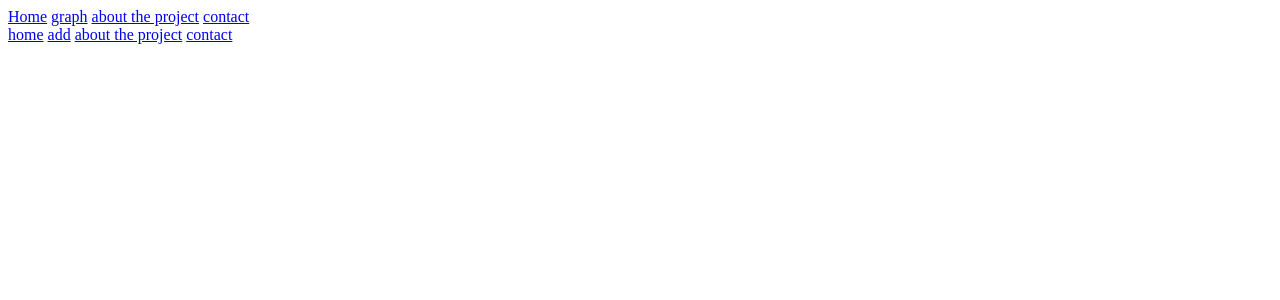
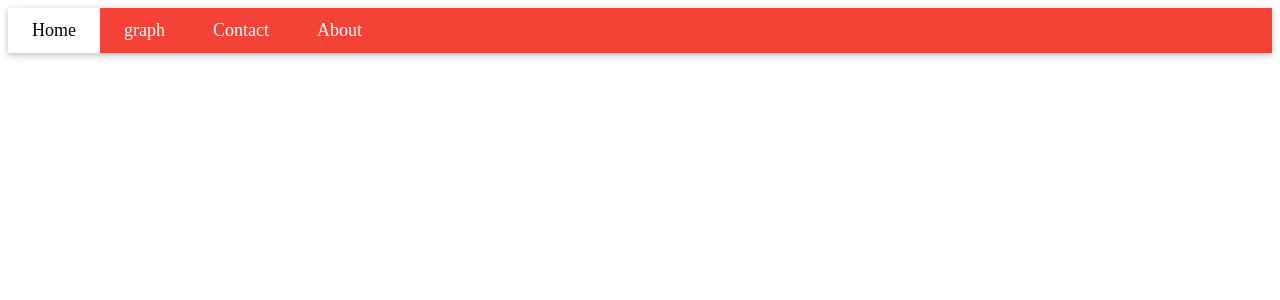
Before and after one commit to LexBosch/Project_Blok_8_Groep_2, a Flask app: template templates/base_pages/nav_bar.html in a window 1280 px wide. Shown: the top 300 px of the page. Run offline with Flask 2, Linux system fonts and the light colour scheme; the template is opened without the code that fills it, so the values that code supplies are empty.

Commit message:
navbar bijgewerkt

```diff
--- a/templates/base_pages/nav_bar.html
+++ b/templates/base_pages/nav_bar.html
@@ -1,23 +1,94 @@
+<head>
+    <meta name="viewport" content="width=device-width, initial-scale=1">
+    <link rel="stylesheet" href="https://cdnjs.cloudflare.com/ajax/libs/font-awesome/4.7.0/css/font-awesome.min.css">
+    <style>
+        .topnav {
+            overflow: hidden;
+            background-color: #f44336 !important;
+            box-shadow: 0 2px 5px 0 rgba(0, 0, 0, 0.16), 0 2px 10px 0 rgba(0, 0, 0, 0.12);
+        }
 
+        .topnav a {
+            float: left;
+            display: block;
+            color: white;
+            text-align: center;
+            padding: 12px 24px;
+            text-decoration: none;
+            font-size: 18px;
+        }
+
+        .topnav a:hover {
+            background-color: white;
+            color: black;
+        }
+
+        .active {
+            background-color: white;
+            color: black !important;
+        }
+
+        .active:hover{
+            background-color: #dadada !important;
+            color: black !important;
+        }
+
+        .topnav .icon {
+            display: none;
+        }
+
+        @media screen and (max-width: 600px) {
+            .topnav a:not(:first-child) {
+                display: none;
+            }
+
+            .topnav a.icon {
+                float: right;
+                display: block;
+            }
+        }
+
+        @media screen and (max-width: 600px) {
+            .topnav.responsive {
+                position: relative;
+            }
+
+            .topnav.responsive .icon {
+                position: absolute;
+                right: 0;
+                top: 0;
+            }
+
+            .topnav.responsive a {
+                float: none;
+                display: block;
+                text-align: left;
+            }
+        }
+    </style>
+</head>
+<body>
 <nav>
-<!-- Navbar -->
-<div class="topSection">
-    <div class="topBar redButton card leftAlign large">
-        <a class="barItem button hideMedium hideLarge right paddingLarge hoverWhite large redButton"
-           href="javascript:void(0);" onclick="myFunction()" title="Toggle Navigation Menu"><i
-                class="fa fa-bars"></i></a>
-        <a href="/" class="barItem button paddingLarge white">Home</a>
-        <a href="graph" class="barItem button hideSmall paddingLarge hoverWhite">graph</a>
-        <a href="#" class="barItem button hideSmall paddingLarge hoverWhite">about the project</a>
-        <a href="#" class="barItem button hideSmall paddingLarge hoverWhite">contact</a>
+    <div class="topSection">
+    <div class="topnav" id="myTopnav">
+        <a href="/" class="active">Home</a>
+        <a href="/graph">graph</a>
+        <a href="#contact">Contact</a>
+        <a href="#about">About</a>
+        <a href="javascript:void(0);" class="icon" onclick="myFunction()">
+            <i class="fa fa-bars"></i>
+        </a>
     </div>
+</nav>
+<script>
+    function myFunction() {
+        var x = document.getElementById("myTopnav");
+        if (x.className === "topnav") {
+            x.className += " responsive";
+        } else {
+            x.className = "topnav";
+        }
+    }
+</script>
 
-    <!-- Navbar on small screens -->
-    <div id="navDemo" class="barBlock white hide hideLarge hideMedium large">
-        <a href="#" class="barItem button paddingLarge">home</a>
-        <a href="#" class="barItem button paddingLarge">add</a>
-        <a href="#" class="barItem button paddingLarge">about the project</a>
-        <a href="#" class="barItem button paddingLarge">contact</a>
-    </div>
-</div>
-</nav>
+</body>
```
Also changed, not shown: static/adFiles/Images/bittergourdlogo.png (added).
